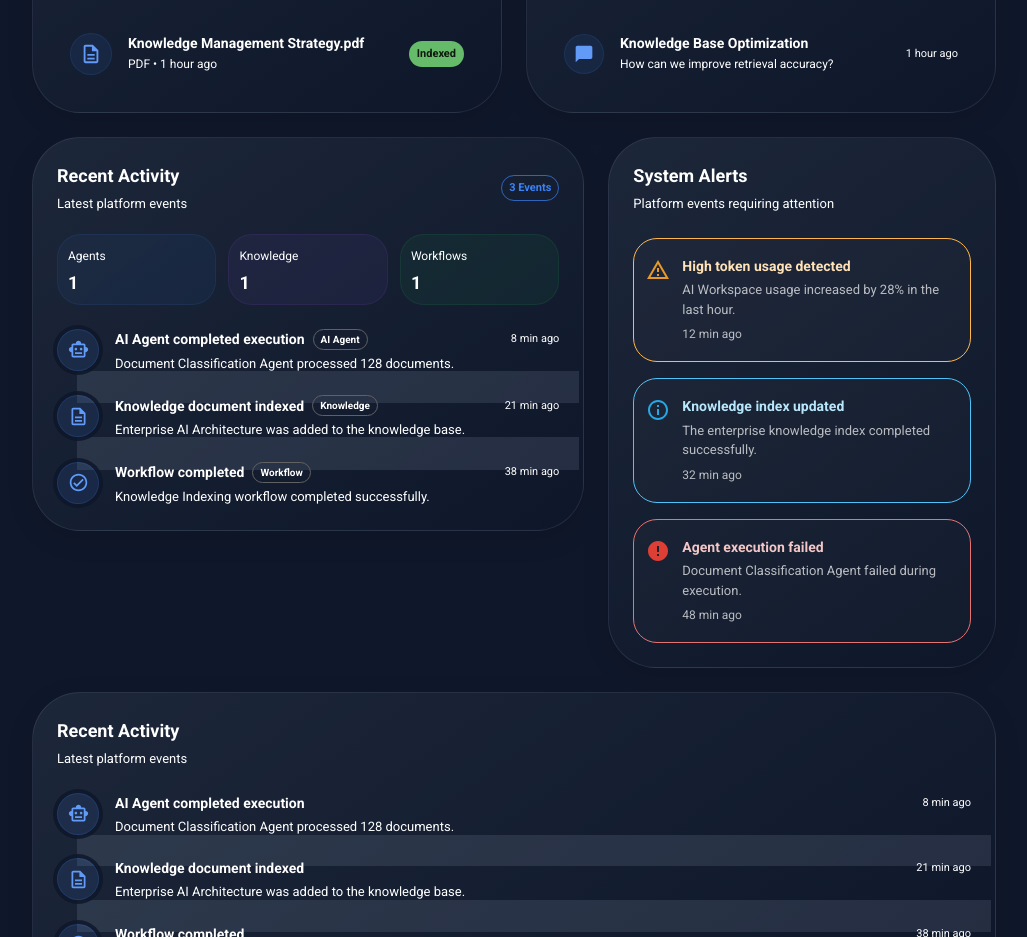
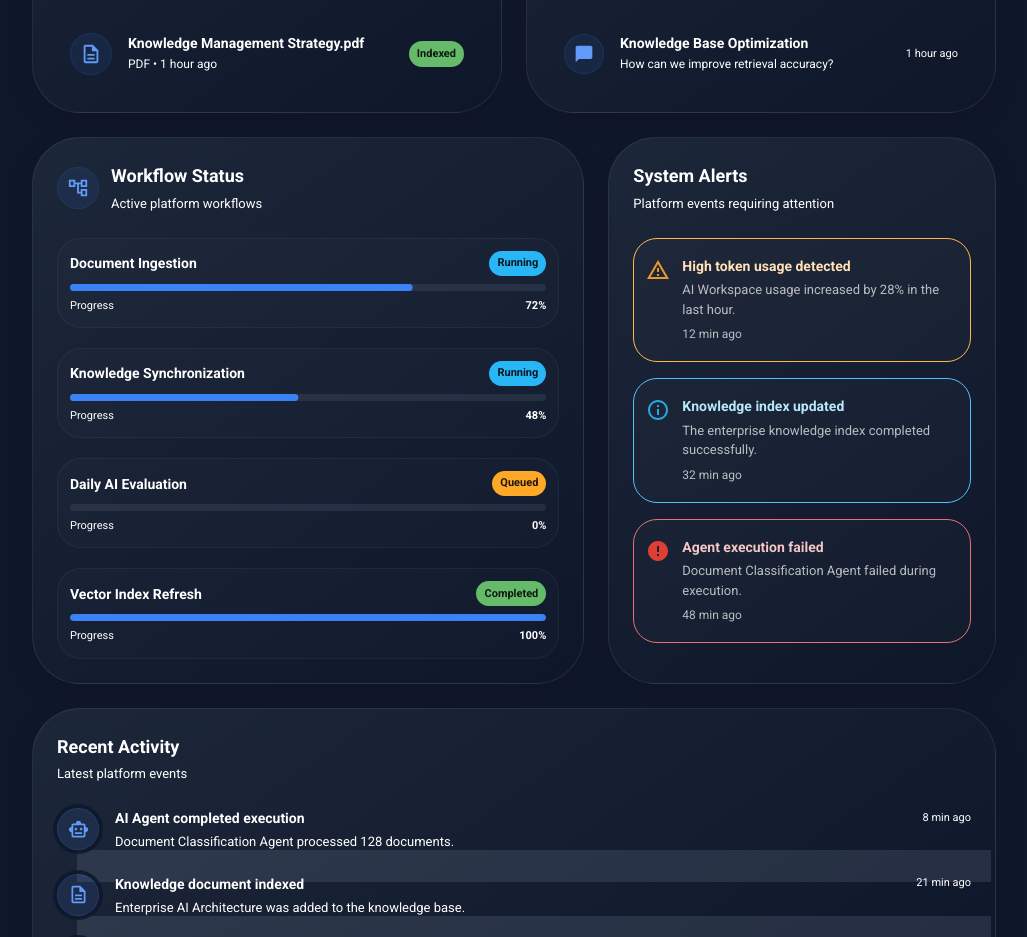
Before and after one commit to kumarsunnyil/agentic-ai-pltfrm, a Next.js app in the folder apps/web/: page /dashboard in a window 1280 px wide. Shown: the part 1580-2517 px from the top of the page, without its empty margins (252-1279 px from the left). Built offline with nearby package versions, Linux system fonts and the light colour scheme; what @mui/material-nextjs would draw is missing.

Commit message:
WorkflowStatus.tsx recovered

```diff
--- a/apps/web/src/features/dashboard/components/WorkflowStatus.tsx
+++ b/apps/web/src/features/dashboard/components/WorkflowStatus.tsx
@@ -1,7 +1,7 @@
 /**
  * ------------------------------------------------------------
- * @file: src/features/dashboard/components/ActivityTimeline.tsx
- * @description: Responsive enterprise platform activity timeline.
+ * @file: src/features/dashboard/components/WorkflowStatus.tsx
+ * @description: Responsive enterprise workflow status widget.
  * @author: Sunil.S.Kumar
  * @date: 08-08-2026
  * @project: Enterprise Agentic AI Platform
@@ -10,82 +10,78 @@
 
 "use client";
 
-import CheckCircleOutlineIcon from "@mui/icons-material/CheckCircleOutlined";
-import DescriptionOutlinedIcon from "@mui/icons-material/DescriptionOutlined";
-import SmartToyOutlinedIcon from "@mui/icons-material/SmartToyOutlined";
+import AccountTreeOutlinedIcon from "@mui/icons-material/AccountTreeOutlined";
 
 import {
   Box,
   Chip,
+  LinearProgress,
   Paper,
   Stack,
   Typography,
 } from "@mui/material";
 
-interface Activity {
+interface Workflow {
   id: string;
-  title: string;
-  description: string;
-  time: string;
-  type: "agent" | "document" | "workflow";
+  name: string;
+  status: "Running" | "Completed" | "Queued";
+  progress: number;
 }
 
-const activities: Activity[] = [
+const workflows: Workflow[] = [
   {
-    id: "activity-001",
-    title: "AI Agent completed execution",
-    description: "Document Classification Agent processed 128 documents.",
-    time: "8 min ago",
-    type: "agent",
+    id: "wf-001",
+    name: "Document Ingestion",
+    status: "Running",
+    progress: 72,
   },
   {
-    id: "activity-002",
-    title: "Knowledge document indexed",
-    description: "Enterprise AI Architecture was added to the knowledge base.",
-    time: "21 min ago",
-    type: "document",
+    id: "wf-002",
+    name: "Knowledge Synchronization",
+    status: "Running",
+    progress: 48,
   },
   {
-    id: "activity-003",
-    title: "Workflow completed",
-    description: "Knowledge Indexing workflow completed successfully.",
-    time: "38 min ago",
-    type: "workflow",
+    id: "wf-003",
+    name: "Daily AI Evaluation",
+    status: "Queued",
+    progress: 0,
+  },
+  {
+    id: "wf-004",
+    name: "Vector Index Refresh",
+    status: "Completed",
+    progress: 100,
   },
 ];
 
-const activityIcons = {
-  agent: SmartToyOutlinedIcon,
-  document: DescriptionOutlinedIcon,
-  workflow: CheckCircleOutlineIcon,
-};
+const statusColor = {
+  Running: "info",
+  Completed: "success",
+  Queued: "warning",
+} as const;
 
-const activityLabels = {
-  agent: "AI Agent",
-  document: "Knowledge",
-  workflow: "Workflow",
-};
-
-export default function ActivityTimeline() {
-  const agentActivities = activities.filter(
-    (activity) => activity.type === "agent",
-  ).length;
-
-  const documentActivities = activities.filter(
-    (activity) => activity.type === "document",
-  ).length;
-
-  const workflowActivities = activities.filter(
-    (activity) => activity.type === "workflow",
-  ).length;
-
+export default function WorkflowStatus() {
   return (
     <Paper
       elevation={0}
       sx={{
         width: "100%",
-        p: { xs: 2, sm: 2.5, md: 3 },
-        borderRadius: { xs: 2.5, md: 4 },
+        height: "100%",
+        minHeight: {
+          xs: 390,
+          sm: 420,
+          md: 450,
+        },
+        p: {
+          xs: 2,
+          sm: 2.5,
+          md: 3,
+        },
+        borderRadius: {
+          xs: 2.5,
+          md: 4,
+        },
         border: "1px solid",
         borderColor: "rgba(148,163,184,0.15)",
         background: "linear-gradient(145deg, rgba(30,41,59,0.92), rgba(15,23,42,0.96))",
@@ -101,21 +97,61 @@ export default function ActivityTimeline() {
       <Box
         sx={{
           display: "flex",
-          alignItems: { xs: "flex-start", sm: "center" },
-          justifyContent: "space-between",
-          gap: 2,
-          mb: { xs: 2, md: 2.5 },
+          alignItems: "center",
+          gap: 1.5,
+          mb: {
+            xs: 2,
+            md: 3,
+          },
         }}
       >
-        <Box sx={{ minWidth: 0 }}>
+        <Box
+          sx={{
+            width: {
+              xs: 38,
+              sm: 42,
+            },
+            height: {
+              xs: 38,
+              sm: 42,
+            },
+            borderRadius: 2,
+            display: "flex",
+            alignItems: "center",
+            justifyContent: "center",
+            flexShrink: 0,
+            color: "primary.light",
+            background: "rgba(59,130,246,0.09)",
+            border: "1px solid rgba(59,130,246,0.12)",
+          }}
+        >
+          <AccountTreeOutlinedIcon
+            sx={{
+              fontSize: {
+                xs: 20,
+                sm: 22,
+              },
+            }}
+          />
+        </Box>
+
+        <Box
+          sx={{
+            minWidth: 0,
+          }}
+        >
           <Typography
             variant="h6"
             sx={{
               fontWeight: 700,
-              fontSize: { xs: 16, sm: 17, md: 18 },
+              fontSize: {
+                xs: 16,
+                sm: 17,
+                md: 18,
+              },
             }}
           >
-            Recent Activity
+            Workflow Status
           </Typography>
 
           <Typography
@@ -123,241 +159,142 @@ export default function ActivityTimeline() {
             color="text.secondary"
             sx={{
               mt: 0.5,
-              fontSize: { xs: 12, sm: 13 },
+              fontSize: {
+                xs: 12,
+                sm: 13,
+              },
             }}
           >
-            Latest platform events
+            Active platform workflows
           </Typography>
         </Box>
+      </Box>
+
+      <Stack
+        spacing={{
+          xs: 1.75,
+          sm: 2,
+          md: 2.5,
+        }}
+      >
+        {workflows.map((workflow) => (
+          <Box
+            key={workflow.id}
+            sx={{
+              p: {
+                xs: 1.25,
+                sm: 1.5,
+              },
+              borderRadius: 2,
+              border: "1px solid rgba(148,163,184,0.08)",
+              backgroundColor: "rgba(255,255,255,0.015)",
+              transition: "background-color 180ms ease, border-color 180ms ease",
+              "&:hover": {
+                backgroundColor: "rgba(255,255,255,0.035)",
+                borderColor: "rgba(148,163,184,0.14)",
+              },
+            }}
+          >
+            <Box
+              sx={{
+                display: "flex",
+                justifyContent: "space-between",
+                alignItems: {
+                  xs: "flex-start",
+                  sm: "center",
+                },
+                gap: 1.5,
+                mb: 1,
+              }}
+            >
+              <Typography
+                variant="body2"
+                noWrap
+                sx={{
+                  minWidth: 0,
+                  fontWeight: 600,
+                  fontSize: {
+                    xs: 12,
+                    sm: 13,
+                    md: 14,
+                  },
+                }}
+              >
+                {workflow.name}
+              </Typography>
 
               <Chip
-          label={`${activities.length} Events`}
+                label={workflow.status}
+                color={statusColor[workflow.status]}
                 size="small"
-          variant="outlined"
-          color="primary"
                 sx={{
                   flexShrink: 0,
-            height: { xs: 24, sm: 26 },
-            fontSize: { xs: 10, sm: 11 },
+                  height: {
+                    xs: 23,
+                    sm: 25,
+                  },
+                  fontSize: {
+                    xs: 10,
+                    sm: 11,
+                  },
                   fontWeight: 600,
                 }}
               />
             </Box>
 
-      <Stack
-        direction="row"
-        spacing={{ xs: 1, sm: 1.5 }}
-        sx={{ mb: { xs: 2.5, md: 3 } }}
-      >
-        <Box
+            <LinearProgress
+              variant="determinate"
+              value={workflow.progress}
               sx={{
-            flex: 1,
-            minWidth: 0,
-            px: { xs: 1, sm: 1.25 },
-            py: { xs: 0.75, sm: 1 },
-            borderRadius: 2,
-            backgroundColor: "rgba(59,130,246,0.06)",
-            border: "1px solid rgba(59,130,246,0.10)",
+                height: {
+                  xs: 6,
+                  sm: 7,
+                },
+                borderRadius: 10,
+                backgroundColor: "rgba(148,163,184,0.12)",
+                "& .MuiLinearProgress-bar": {
+                  borderRadius: 10,
+                },
               }}
-        >
-          <Typography variant="caption" color="text.secondary">
-            Agents
-          </Typography>
-
-          <Typography
-            sx={{
-              mt: 0.25,
-              fontWeight: 700,
-              fontSize: { xs: 16, sm: 18 },
-            }}
-          >
-            {agentActivities}
-          </Typography>
-        </Box>
+            />
 
             <Box
               sx={{
-            flex: 1,
-            minWidth: 0,
-            px: { xs: 1, sm: 1.25 },
-            py: { xs: 0.75, sm: 1 },
-            borderRadius: 2,
-            backgroundColor: "rgba(168,85,247,0.06)",
-            border: "1px solid rgba(168,85,247,0.10)",
-          }}
-        >
-          <Typography variant="caption" color="text.secondary">
-            Knowledge
-          </Typography>
-
-          <Typography
-            sx={{
-              mt: 0.25,
-              fontWeight: 700,
-              fontSize: { xs: 16, sm: 18 },
-            }}
-          >
-            {documentActivities}
-          </Typography>
-        </Box>
-
-        <Box
-          sx={{
-            flex: 1,
-            minWidth: 0,
-            px: { xs: 1, sm: 1.25 },
-            py: { xs: 0.75, sm: 1 },
-            borderRadius: 2,
-            backgroundColor: "rgba(34,197,94,0.06)",
-            border: "1px solid rgba(34,197,94,0.10)",
-          }}
-        >
-          <Typography variant="caption" color="text.secondary">
-            Workflows
-          </Typography>
-
-          <Typography
-            sx={{
-              mt: 0.25,
-              fontWeight: 700,
-              fontSize: { xs: 16, sm: 18 },
-            }}
-          >
-            {workflowActivities}
-          </Typography>
-        </Box>
-      </Stack>
-
-      <Stack
-        spacing={{ xs: 2, md: 2.5 }}
-      >
-        {activities.map((activity, index) => {
-          const ActivityIcon = activityIcons[activity.type];
-          const isLast = index === activities.length - 1;
-
-          return (
-            <Box
-              key={activity.id}
-              sx={{
-                position: "relative",
                 display: "flex",
-                alignItems: "flex-start",
-                gap: { xs: 1.5, sm: 2 },
-                minWidth: 0,
-              }}
-            >
-              {!isLast && (
-                <Box
-                  sx={{
-                    position: "absolute",
-                    left: { xs: 17, sm: 20 },
-                    top: { xs: 36, sm: 42 },
-                    bottom: { xs: -24, md: -28 },
-                    width: 1,
-                    backgroundColor: "rgba(148,163,184,0.16)",
-                  }}
-                />
-              )}
-
-              <Box
-                sx={{
-                  position: "relative",
-                  zIndex: 1,
-                  width: { xs: 36, sm: 42 },
-                  height: { xs: 36, sm: 42 },
-                  borderRadius: "50%",
-                  display: "flex",
+                justifyContent: "space-between",
                 alignItems: "center",
-                  justifyContent: "center",
-                  flexShrink: 0,
-                  color: "primary.light",
-                  background: "rgba(59,130,246,0.10)",
-                  border: "1px solid rgba(59,130,246,0.18)",
-                  boxShadow: "0 0 0 4px rgba(15,23,42,0.85)",
-                }}
-              >
-                <ActivityIcon
-                  sx={{
-                    fontSize: { xs: 18, sm: 21 },
-                  }}
-                />
-              </Box>
-
-              <Box
-                sx={{
-                  minWidth: 0,
-                  flex: 1,
-                  pb: isLast ? 0 : 0.25,
-                }}
-              >
-                <Box
-                  sx={{
-                    display: "flex",
-                    flexDirection: { xs: "column", sm: "row" },
-                    alignItems: { xs: "flex-start", sm: "center" },
-                    justifyContent: "space-between",
-                    gap: { xs: 0.5, sm: 2 },
-                  }}
-                >
-                  <Box
-                    sx={{
-                      display: "flex",
-                      alignItems: "center",
-                      gap: 1,
-                      minWidth: 0,
+                mt: 0.75,
               }}
             >
               <Typography
-                      variant="body2"
+                variant="caption"
+                color="text.secondary"
                 sx={{
-                        fontWeight: 600,
-                        fontSize: { xs: 12, sm: 13, md: 14 },
+                  fontSize: {
+                    xs: 10,
+                    sm: 11,
+                  },
                 }}
               >
-                      {activity.title}
+                Progress
               </Typography>
-
-                    <Chip
-                      label={activityLabels[activity.type]}
-                      size="small"
-                      variant="outlined"
-                      sx={{
-                        display: { xs: "none", md: "inline-flex" },
-                        height: 21,
-                        fontSize: 10,
-                        fontWeight: 600,
-                      }}
-                    />
-                  </Box>
 
               <Typography
                 variant="caption"
                 color="text.secondary"
                 sx={{
-                      flexShrink: 0,
-                      fontSize: { xs: 10, sm: 11 },
+                  fontSize: {
+                    xs: 10,
+                    sm: 11,
+                  },
+                  fontWeight: 600,
                 }}
               >
-                    {activity.time}
-                  </Typography>
-                </Box>
-
-                <Typography
-                  variant="body2"
-                  color="text.secondary"
-                  sx={{
-                    mt: 0.5,
-                    fontSize: { xs: 12, sm: 13 },
-                    lineHeight: 1.5,
-                    maxWidth: 900,
-                  }}
-                >
-                  {activity.description}
+                {workflow.progress}%
               </Typography>
             </Box>
           </Box>
-          );
-        })}
+        ))}
       </Stack>
     </Paper>
   );
```
Lines whose indentation alone changed are shown as unchanged.
